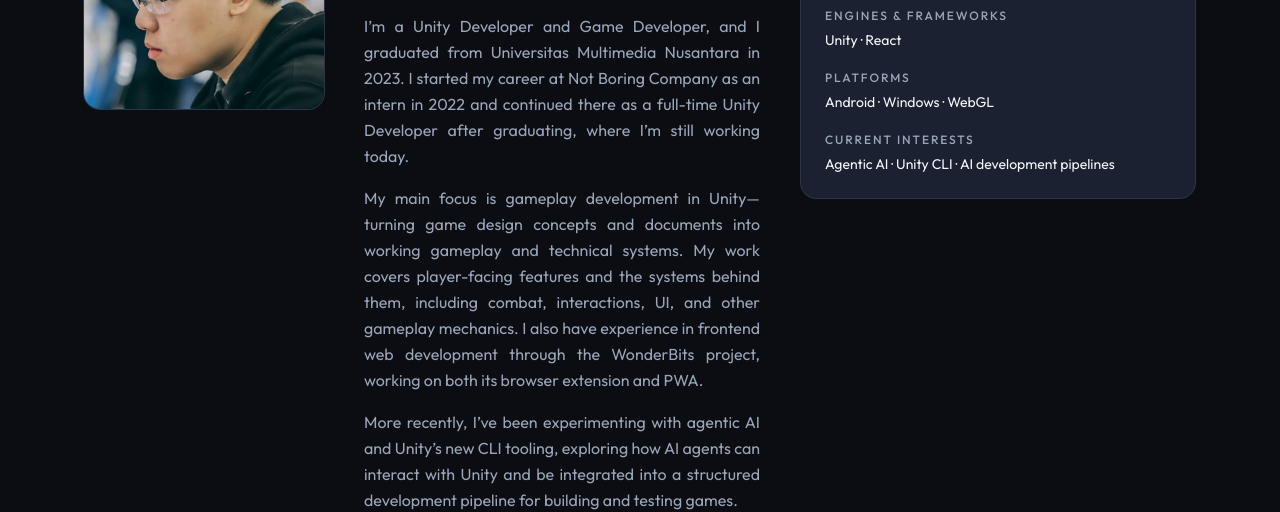
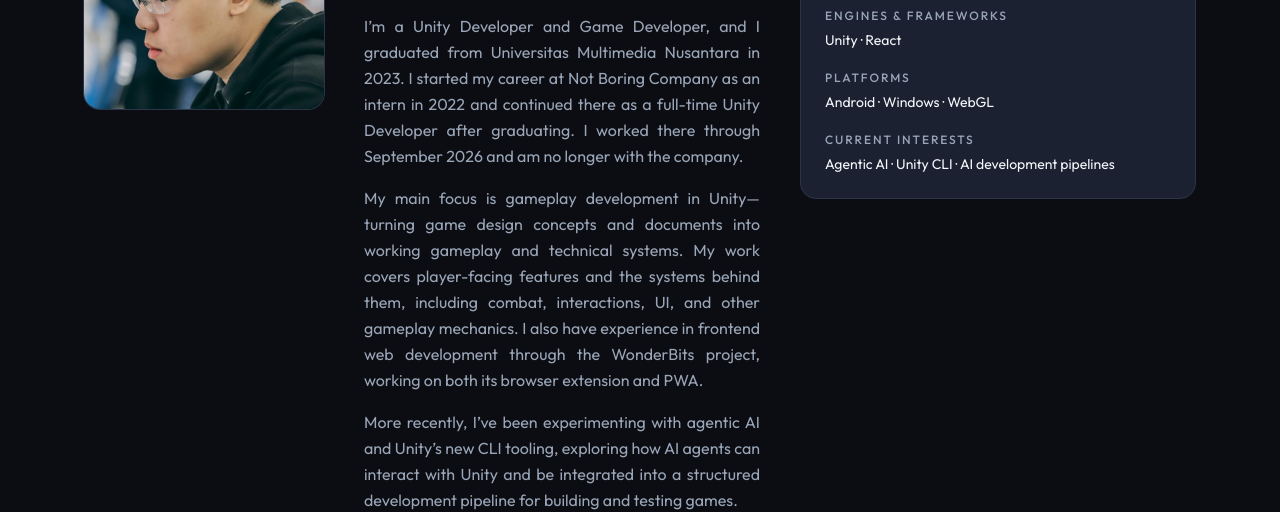
Before and after one commit to Christian-Liyanto/portfolio, an Astro site: page / in a window 1280 px wide. Shown: the part 288-800 px from the top of the page. Built offline with nearby package versions, Linux system fonts and the light colour scheme; Astro itself is replaced by a stand-in of ours.

Commit message:
Update employment status and anchor scrolling

```diff
--- a/src/pages/index.astro
+++ b/src/pages/index.astro
@@ -24,7 +24,7 @@ const rest = projects.filter((p) => !p.data.featured);
           <h1 class="mt-2 font-display text-4xl text-paper sm:text-5xl">Christian Liyanto</h1>
           <div class="mt-5 space-y-4 text-justify text-muted leading-relaxed">
             <p>
-              I’m a Unity Developer and Game Developer, and I graduated from Universitas Multimedia Nusantara in 2023. I started my career at Not Boring Company as an intern in 2022 and continued there as a full-time Unity Developer after graduating, where I’m still working today.
+              I’m a Unity Developer and Game Developer, and I graduated from Universitas Multimedia Nusantara in 2023. I started my career at Not Boring Company as an intern in 2022 and continued there as a full-time Unity Developer after graduating. I worked there through September 2026 and am no longer with the company.
             </p>
             <p>
               My main focus is gameplay development in Unity—turning game design concepts and documents into working gameplay and technical systems. My work covers player-facing features and the systems behind them, including combat, interactions, UI, and other gameplay mechanics. I also have experience in frontend web development through the WonderBits project, working on both its browser extension and PWA.
--- a/src/styles/global.css
+++ b/src/styles/global.css
@@ -13,7 +13,7 @@
 }
 
 html {
-  scroll-behavior: smooth;
+  scroll-behavior: smooth !important;
 }
 
 body {
```
